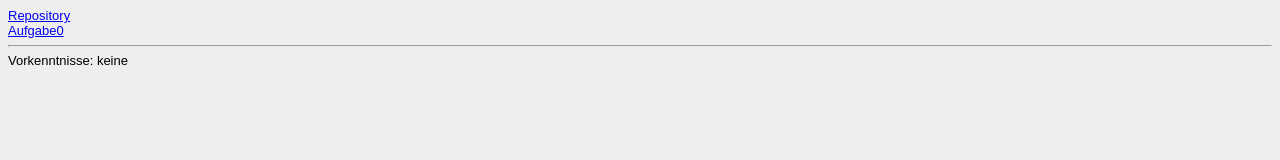
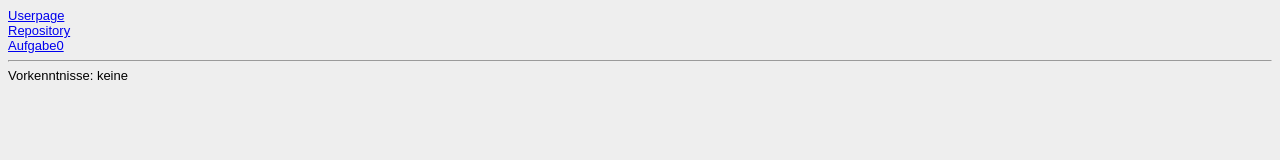
Before and after one commit to buluthil/buluthil.github.io, a plain HTML site: page steckbrief/steckbrief.htm in a window 1280 px wide. Drawn offline with Linux system fonts and the light colour scheme.

Commit message:
userpage

```diff
--- a/steckbrief/steckbrief.htm
+++ b/steckbrief/steckbrief.htm
@@ -7,6 +7,7 @@
 
 
 <body>
+<a href="https://github.com/buluthil/buluthil.github.io/blob/master/index.html"target="_blank">Userpage</a> <br>
 <a href="https://github.com/buluthil/buluthil.github.io/tree/master/EIA2"target="_blank">Repository</a> <br>
 <a href="https://buluthil.github.io/EIA2/Aufgabe0.html"target="_blank">Aufgabe0</a> <br>
 
```
